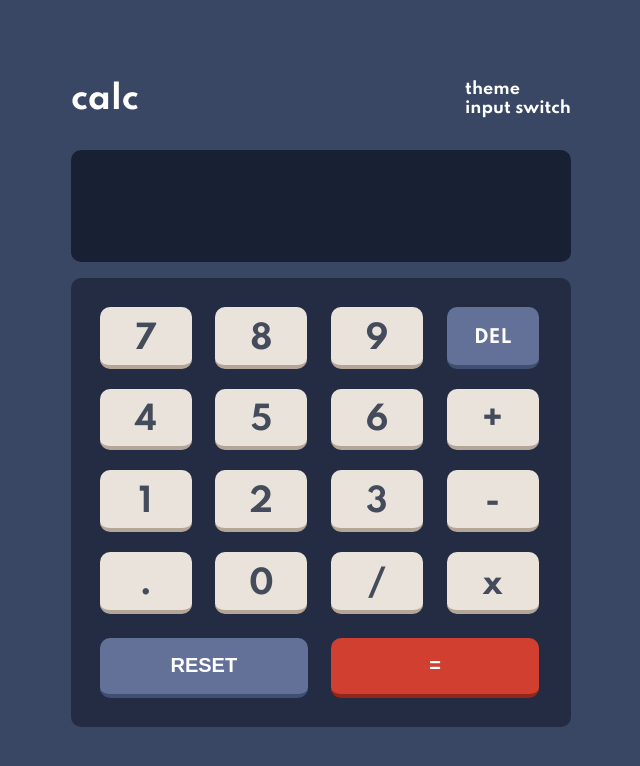
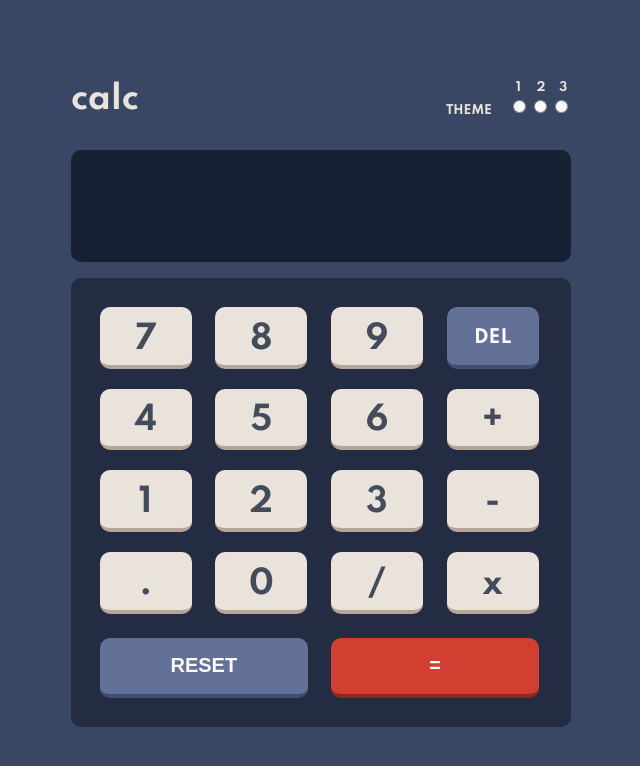
Before and after one commit to unexunderscore/calculator-app, a React (Create React App) app: page / in a window 1280 px wide. Shown: the top 766 px of the page, without its empty margins (319-959 px from the left). Built offline with nearby package versions, Linux system fonts and the light colour scheme.

Commit message:
Remodified math logic, with simple one and add radio buttons with simple style, will change it later

```diff
--- a/package.json
+++ b/package.json
@@ -3,12 +3,15 @@
   "version": "0.1.0",
   "private": true,
   "dependencies": {
+    "@mui/material": "^5.6.0",
+    "@mui/styled-engine-sc": "^5.5.2",
     "@testing-library/jest-dom": "^5.16.3",
     "@testing-library/react": "^12.1.4",
     "@testing-library/user-event": "^13.5.0",
     "react": "^18.0.0",
     "react-dom": "^18.0.0",
     "react-scripts": "5.0.0",
+    "styled-components": "^5.3.5",
     "web-vitals": "^2.1.4"
   },
   "scripts": {
--- a/public/index.html
+++ b/public/index.html
@@ -27,7 +27,7 @@
     <title>Calculator App</title>
   </head>
   <body>
-    <main>
+    <main class="plusBody">
     <noscript>You need to enable JavaScript to run this app.</noscript>
     <div id="root"></div>
     <!--
--- a/src/App.css
+++ b/src/App.css
@@ -2,7 +2,7 @@
 
 :root {
 
-  --main-bg:hsl(222, 26%, 31%);
+  --main-bg:rgb(58, 71, 100);
   --toggle-bg: hsl(223, 31%, 20%);
   --screen-bg:hsl(224, 36%, 15%);
 
@@ -14,15 +14,37 @@
   --key-orange:hsl(30, 25%, 89%);
   --key-orange-shadow: hsl(28, 16%, 65%);
 
-  --text-blue: hsl(221, 14%, 31%);
+  --text-blue: hsl(30, 25%, 89%);
   --text-white: rgb(255, 255, 255);
+  --text-btn: hsl(221, 14%, 31%);
 
 }
+
+[data-theme='first'] {
+
+  --main-bg:rgb(58, 71, 100);
+  --toggle-bg: hsl(223, 31%, 20%);
+  --screen-bg:hsl(224, 36%, 15%);
+
+  --key-bg: hsl(225, 21%, 49%);
+  --key-shadow: hsl(224, 28%, 35%);
+  --key-red:hsl(6, 63%, 50%);
+  --key-red-shadow:hsl(6, 70%, 34%);
+
+  --key-orange:hsl(30, 25%, 89%);
+  --key-orange-shadow: hsl(28, 16%, 65%);
+
+  --text-blue: hsl(30, 25%, 89%);
+  --text-white: rgb(255, 255, 255);
+  --text-screen: hsl(30, 25%, 89%);
+  --text-btn: hsl(221, 14%, 31%);
+}
+
 
 
 [data-theme='second'] {
 
-  --main-bg:hsl(0, 0%, 90%);
+  --main-bg: rgb(230, 230, 230);
   --toggle-bg:  hsl(0, 5%, 81%);
   --screen-bg:hsl(0, 0%, 93%);
 
@@ -36,6 +58,8 @@
 
   --text-blue: hsl(60, 10%, 19%);
   --text-white:  rgb(255, 255, 255);
+  --text-screen: hsl(60, 10%, 19%);
+  --text-btn: hsl(60, 10%, 19%)
 }
 
 
@@ -56,14 +80,18 @@
   --text-blue: hsl(52, 100%, 62%);
   --text-dark-blue: hsl(198, 20%, 13%);
   --text-white:  rgb(255, 255, 255);
+
+  --text-screen: hsl(52, 100%, 62%);
+  --text-btn:hsl(52, 100%, 62%);
 }
 
-body{
+body, html {
   background-color: var(--main-bg);
-
 }
 
 .App {
+  background-color: var(--main-bg);
+  height: 100vh;
   font-family: 'Spartan', sans-serif;
   justify-content: center;
   display: flex;
@@ -80,6 +108,7 @@ body{
 .title-theme{
   justify-content: space-between;
   display: flex;
+  color: var(--text-blue);
 }
 
 .calc-title{
@@ -88,12 +117,13 @@ body{
 
 .output-layout{
   margin-top: 2rem;
-  color: var(--text-white);
+  color: var(--text-screen);
   background-color: var(--screen-bg);
   height: 7rem;
   text-align: right;
   align-items: center;
-  font-size: 32px;
+  font-size: 42px;
+  font-weight: 700;
   margin-right: 1rem;
   width: 100%;
   border: none;
@@ -122,7 +152,7 @@ body{
 .num-btn{
   padding-top: 0.8rem;
   background-color: var(--key-orange);
-  color: var(--text-blue);
+  color: var(--text-btn);
   font-size: 32px;
   border-radius: 10px;
   text-align: center;
@@ -186,7 +216,7 @@ body{
   width: 208px;
   max-height: 60px;
   font-weight: 700;
-  color: var(--text-white);
+  color: var(--text-dark-blue);
   background-color: var(--key-red);
   border: none;
   border-radius: 10px;
@@ -202,3 +232,41 @@ body{
   transform: scale(96%);
 
 }
+
+
+
+.theme-switch{
+  display: flex;
+  align-items: end;
+}
+
+.themeTitle{
+  margin-right: 1rem;
+  text-transform: uppercase;
+  font-size: 12px;
+}
+
+.radioContainer{
+  position: relative;
+}
+
+.firstTheme{
+  position: absolute;
+  top: -1rem;
+  left: 0.5rem;
+  font-size: 12px;
+}
+
+.secondTheme{
+  position: absolute;
+  top: -1rem;
+  left: 1.8rem;
+  font-size: 12px;
+}
+
+.thirdTheme{
+  position: absolute;
+  top: -1rem;
+  left: 3.2rem;
+  font-size: 12px;
+}
--- a/src/App.js
+++ b/src/App.js
@@ -1,10 +1,40 @@
 import './App.css';
-import { useState } from 'react';
+import { useState, useEffect } from 'react';
+
 
 function App() {
 
   const [number, setNumber] = useState('');
 
+  const [checked, setChecked] = useState(() => {
+    // getting stored value
+
+      const saved = localStorage.getItem("checked");
+      const initialValue = JSON.parse(saved);
+      if(initialValue == null){
+        return true;
+      }
+      return initialValue;
+
+  });;
+
+  const [theme, setTheme] = useState(() => {
+    // getting stored value
+    const saved = localStorage.getItem("theme");
+    const initialValue = JSON.parse(saved);
+    return initialValue || 'first';
+  });;
+
+
+  useEffect(() => {
+    // storing last used theme
+    localStorage.setItem('theme', JSON.stringify(theme));
+  }, [theme]);
+
+ useEffect(() => {
+    // storing last used switch
+    localStorage.setItem('checked', JSON.stringify(checked));
+  }, [checked]);
 
 
   const handleDell = () => {
@@ -22,332 +52,65 @@ function App() {
     setNumber(newNumber);
   }
 
+  function parse(str) {
+    return Function(`'use strict'; return (${str})`)()
+  }
 
   const calcMath = () => {
 
-  let result = '';
+     let inputStack = number;
 
-  let inputStack = number;
-  let inputPart =  '';
+      if(inputStack.includes('x') || inputStack.includes('++') || inputStack.includes('//') || inputStack.includes('..') || inputStack === '--' || inputStack === '+'
+      || inputStack === '*' || inputStack === '/' || inputStack === '-' || inputStack === '.'){
+        setNumber('Malformed expression');
+      } else {
 
-  let number1 = '';
-  let numberFirstIndex = '';
-
-  let number2 = '';
-  let numberSecondIndex = '0';
-
-  let operatorIndex = 0;
-  let operationCounter = 0;
-
-  let number3 = '';
-  let numberThirdIndex = 0;
-
-  let alphabet = ['a','á','é','í', 'ű', 'ó', 'ü','b','c','d','e','f','g','h','i','j','k','l','m','n','o','p','q','r','s','t','u','v','w',,'y','z'];
-
- console.log("Egyenlet: " + inputStack);
-
- while(isNaN(inputStack)){
-
-  if((inputStack.toString().includes('NaN')) === true){
-    setNumber('Malformed expression');
-    return;
-  }
-
-
-  for(let i=0; i<inputStack.length; i++){
-
-  if(inputStack.includes('x')){
-
-    if(inputStack.includes('xx') ){
-      setNumber('Malformed expression');
-      return;
+     let result = parse(inputStack);
+     setNumber(result);
     }
-
-        if(inputStack[i]=='x'){
-          console.log("Find x operator at " + i + " index");
-          operatorIndex = i;
-
-          //  SELECT FIRST NUMBER
-          for(let j=operatorIndex-1; j>=0; j--){
-             console.log("First number searching: " + inputStack[j]);
-            if((inputStack[j] == 'x' || inputStack[j] == '/' || inputStack[j] == '' || inputStack[j] == '+')){
-              numberFirstIndex = j;
-              break
-            } else if(inputStack[j] == '-'){
-              numberFirstIndex = j;
-            }
-
-              numberFirstIndex = j;
-
-
-
-          }
-
-          number1 = inputStack.slice(numberFirstIndex, operatorIndex);
-          number1 = parseFloat(number1);
-          console.log("First number '*' : " + number1);
-
-
-          //  SELECT SECOND NUMBER
-          for(let k=operatorIndex+1; k<=inputStack.length-1; k++){
-            if((inputStack[k] == 'x' || inputStack[k] == '/' || inputStack[k] == '' || inputStack[k] == '+') && operationCounter == 0){
-                numberSecondIndex = k-1;
-                operationCounter++;
-            } else numberSecondIndex = k;}
-
-
-          number2 = inputStack.slice(operatorIndex+1, numberSecondIndex+1);
-          number2 = parseFloat(number2);
-
-          console.log("Second number '*' : " + number2);
-          number3 = number1 * number2;
-
-
-          //console.log("Szeletelés előtt: " + inputStack);
-          inputPart = (number1 + 'x' + number2);
-          inputStack = inputStack.replace(inputPart, number3);
-          console.log("Szeletelés után: " + inputStack);
-          console.log("Number 3 érték: "+number3);
-          // Setting everything back to null
-          operationCounter = 0;
-          operatorIndex = '';
-          number1 = '';
-          numberFirstIndex = '';
-          number2 = '';
-          numberSecondIndex = '';
-    }
-  }
-
-
-  if(inputStack.includes('/')){
-
-    if(inputStack.includes('//') ){
-      setNumber('Malformed expression');
-      return
-    }
-
-    if(inputStack[i]=='/'){
-      console.log("Find / operator at " + i + " index");
-      operatorIndex = i;
-
-      //  SELECT FIRST NUMBER
-      for(let j=operatorIndex-1; j>=0; j--){
-
-        if((inputStack[j] == 'x' || inputStack[j] == '/' || inputStack[j] == '-' || inputStack[j] == '+')){
-          numberFirstIndex = j;
-        } numberFirstIndex = j;
-
-
-
-      }
-
-      number1 = inputStack.slice(numberFirstIndex, operatorIndex);
-      number1 = parseFloat(number1);
-      console.log("First number '/' : " + number1);
-
-
-      //  SELECT SECOND NUMBER
-      for(let k=operatorIndex+1; k<=inputStack.length-1; k++){
-        if((inputStack[k] == 'x' || inputStack[k] == '/' || inputStack[k] == '' || inputStack[k] == '+') && operationCounter == 0){
-            numberSecondIndex = k-1;
-            operationCounter++;
-        } else numberSecondIndex = k;}
-
-
-
-
-
-      if(operatorIndex !== 0){
-        number2 = inputStack.slice(operatorIndex+1, numberSecondIndex+1);
-        number2 = parseFloat(number2);
-      } else {
-        number1 = inputStack.slice(operatorIndex, numberSecondIndex+1);
-      }
-
-
-      console.log("Second number '/' : " + number2);
-
-      number3 = (number1 / number2);
-
-
-      //console.log("Szeletelés előtt: " + inputStack);
-      inputPart = (number1 + '/' + number2);
-      inputStack = inputStack.replace(inputPart, number3);
-      console.log("Szeletelés után: " + inputStack);
-      console.log("Number 3 érték: "+number3);
-      // Setting everything back to null
-      operationCounter = 0;
-      operatorIndex = '';
-      number1 = '';
-      numberFirstIndex = '';
-      number2 = '';
-      numberSecondIndex = '';
-
-
-
-    }
-
-}
-}
-  for(let i=0; i<inputStack.length; i++){
-
-    if(inputStack.includes('++') ){
-      setNumber('Malformed expression');
-      return
-    }
-
-    if(inputStack[i]=='+'){
-      console.log("Find + operator at " + i + " index");
-      operatorIndex = i;
-
-      //  SELECT FIRST NUMBER
-      for(let j=operatorIndex; j>=0; j--){
-        if(inputStack[j] == 'x' || inputStack[j] == '/' || inputStack[j] == '' || inputStack[j] == '+'){
-          numberFirstIndex = j+1;
-        } else numberFirstIndex = j;
-      }
-
-        number1 = inputStack.slice(numberFirstIndex, operatorIndex);
-        number1 = parseFloat(number1);
-
-      console.log("First number '+' : " + number1);
-
-
-      //  SELECT SECOND NUMBER
-      for(let k=operatorIndex+1; k<=inputStack.length-1; k++){
-        if((inputStack[k] == 'x' || inputStack[k] == '/' || inputStack[k] == '' || inputStack[k] == '+') && operationCounter == 0){
-            numberSecondIndex = k-1;
-            operationCounter++;
-        } else numberSecondIndex = k;}
-
-     if(operatorIndex !== 0){
-      number2 = inputStack.slice(operatorIndex+1, numberSecondIndex+1);
-      number2 = parseFloat(number2);
-    } else {
-      number1 = inputStack.slice(operatorIndex, numberSecondIndex+1);
-    }
-      console.log("Second number '+' : " + number2);
-
-
-      number3 = (number1 + number2);
-
-      //console.log("Szeletelés előtt: " + inputStack);
-      inputPart = (number1 + '+' + number2);
-      inputStack = inputStack.replace(inputPart, number3);
-      console.log("Szeletelés után: " + inputStack);
-      console.log("Number 3 érték: "+number3);
-      // Setting everything back to null
-      operationCounter = 0;
-      operatorIndex = '';
-      number1 = '';
-      numberFirstIndex = '';
-      number2 = '';
-      numberSecondIndex = '';
-
-      }
-
-
-    if(inputStack[i]=='-'){
-      console.log("Find - operator at " + i + " index");
-      operatorIndex = i;
-
-      //  SELECT FIRST NUMBER
-      for(let j=operatorIndex; j>=0; j--){
-        if(inputStack[j] == 'x' || inputStack[j] == '/' || inputStack[j] == '' || inputStack[j] == '+'){
-          numberFirstIndex = j+1;
-        } else numberFirstIndex = j;
-      }
-
-      number1 = inputStack.slice(numberFirstIndex, operatorIndex);
-      number1 = parseFloat(number1);
-      console.log("First number '-' : " + number1);
-
-
-      //  SELECT SECOND NUMBER
-      for(let k=operatorIndex+1; k<=inputStack.length-1; k++){
-        if((inputStack[k] == 'x' || inputStack[k] == '/' || inputStack[k] == '' || inputStack[k] == '+') && operationCounter == 0){
-            numberSecondIndex = k-1;
-            operationCounter++;
-        } else numberSecondIndex = k;}
-
-        if(operatorIndex !== 0){
-          number2 = inputStack.slice(operatorIndex+1, numberSecondIndex+1);
-          number2 = parseFloat(number2);
-        } else {
-          number1 = inputStack.slice(operatorIndex, numberSecondIndex+1);
-        }
-
-
-      console.log("Second number '-' : " + number2);
-
-      if(inputStack=== '--'){
-        setNumber('Malformed expression');
-        return
-      }
-      else {
-      number3 = (number1 - number2);
-      }
-
-      //console.log("Szeletelés előtt: " + inputStack);
-      inputPart = (number1 + '-' + number2);
-      inputStack = inputStack.replace(inputPart, number3);
-      console.log("Szeletelés után: " + inputStack);
-      console.log("Number 3 érték: "+number3);
-      // Setting everything back to null
-      operationCounter = 0;
-      operatorIndex = '';
-      number1 = '';
-      numberFirstIndex = '';
-      number2 = '';
-      numberSecondIndex = '';
-
-      }
-
-  }
-
-
-
-    //if(isNaN(number3)){
-    //  break;
-   // }
-
-   // inputStack = parseFloat(inputStack);
-
-   //// if((inputStack.toString().includes(alphabet)) === true){
-   //   setNumber('Malformed expression');
-   //   return;
-  //  }
-
- }
-  result = number3;
-  console.log('Result: '+ result);
-  console.log('***************************');
-  //setNumber(result);
 }
 
 
 
 
+  return (
 
-
-
-
-
-
-
-
-  return (
-    <div className="App">
+    <div className="App" data-theme={theme}>
         <div className='calc-layout'>
           {/* TITLE + SWITCH */}
           <div className='title-theme'>
               <div className='calc-title'>calc</div>
                 <div className='theme-switch'>
-                  <div>
+                  <div className='themeTitle'>
                     theme
                   </div>
-                  <div>
-                    input switch
+                  <div className='radioContainer'>
+
+                    <input type="radio" id={`firstTheme`} value={1} name='tss'
+                    onChange={(e) => setChecked(e.target.checked)}
+                    onClick={() => setTheme('first')}
+                    />
+                    <label
+                      className="firstTheme"
+                      htmlFor={`firstTheme`}
+                    >1</label>
+                     <input type="radio" id={`secondTheme`} value={2} name='tss'
+                     onChange={(e) => setChecked(e.target.checked)}
+                     onClick={() => setTheme('second')}
+                     />
+                    <label
+                      className="secondTheme"
+                      htmlFor={`secondTheme`}
+                    >2</label>
+                     <input type="radio" id={`thirdTheme`} value={3} name='tss'
+                     onChange={(e) => setChecked(e.target.checked)}
+                     onClick={() => setTheme('third')}
+
+                     />
+                    <label
+                      className="thirdTheme"
+                      htmlFor={`thirdTheme`}
+                    >3</label>
                   </div>
                 </div>
           </div>
@@ -421,7 +184,7 @@ function App() {
              onClick={() => setNumber(number+'/')}
              >/</div>
              <div className='num-btn'
-             onClick={() => setNumber(number+'x')}
+             onClick={() => setNumber(number+'*')}
              >x</div>
 
              </div>
@@ -432,6 +195,8 @@ function App() {
             >Reset</button>
             <button className='eq-btn'
             onClick={calcMath}
+
+
             >=</button>
           </div>
 
--- a/src/index.css
+++ b/src/index.css
@@ -5,7 +5,6 @@ body {
     sans-serif;
   -webkit-font-smoothing: antialiased;
   -moz-osx-font-smoothing: grayscale;
-
 }
 
 code {
--- a/src/index.js
+++ b/src/index.js
@@ -2,6 +2,7 @@ import React from 'react';
 import ReactDOM from 'react-dom';
 import './index.css';
 import App from './App';
+
 
 ReactDOM.render(
   <React.StrictMode>
```
Also changed, not shown: 1 other file (tests, documents, lock files or other folders).
